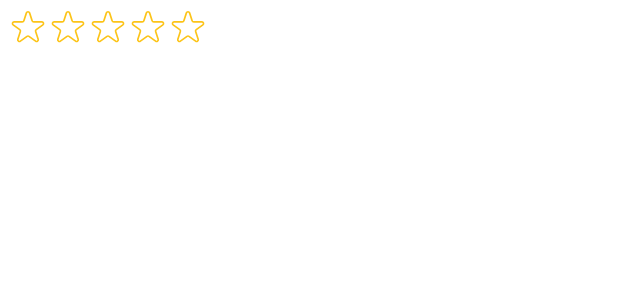
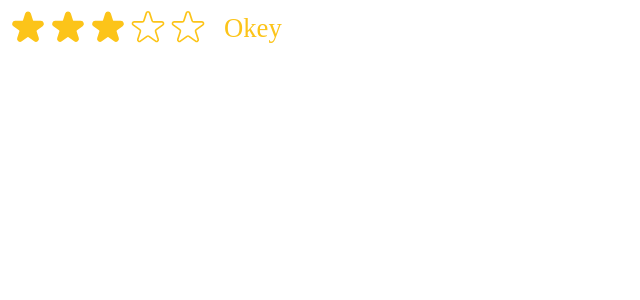
Before and after one commit to Collins-Kinumbi/React-movie-site-setPopcorn, a React (Create React App) app: page / in a window 1280 px wide. Shown: the top 300 px of the page, without its empty margins (0-640 px from the left). Built offline with nearby package versions, Linux system fonts and the light colour scheme.

Commit message:
Finished improving reusability of the star rating component

```diff
--- a/src/components/StarRating.jsx
+++ b/src/components/StarRating.jsx
@@ -1,4 +1,5 @@
 import { useState } from "react";
+import PropTypes from "prop-types";
 
 const containerStyle = {
   display: "flex",
@@ -16,12 +17,16 @@ function StarRating({
   color = "#fcc419",
   size = 40,
   className = "",
+  messages = [],
+  defaultRating = 0,
+  onSetRating,
 }) {
-  const [rating, setRating] = useState(0);
+  const [rating, setRating] = useState(defaultRating);
   const [tempRating, setTempRating] = useState(0);
 
   const handleRating = (rating) => {
     setRating(rating);
+    onSetRating(rating);
   };
   const handleTempRating = (tempRating) => {
     setTempRating(tempRating);
@@ -36,7 +41,7 @@ function StarRating({
 
   return (
     <>
-      <div style={containerStyle}>
+      <div style={containerStyle} className={className}>
         <div style={starContainerStyle}>
           {Array.from({ length: maxRating }, (_, i) => (
             <Star
@@ -52,7 +57,11 @@ function StarRating({
             </Star>
           ))}
         </div>
-        <p style={textStyle}>{tempRating || rating || ""}</p>
+        <p style={textStyle}>
+          {messages.length === maxRating
+            ? messages[tempRating ? tempRating - 1 : rating - 1]
+            : tempRating || rating || ""}
+        </p>
       </div>
     </>
   );
@@ -101,6 +110,16 @@ function Star({ onRate, full, onHover, onHoverOut, color, size }) {
   );
 }
 
+StarRating.propTypes = {
+  maxRating: PropTypes.number,
+  defaultRating: PropTypes.number,
+  color: PropTypes.string,
+  size: PropTypes.number,
+  messages: PropTypes.array,
+  className: PropTypes.string,
+  onSetRating: PropTypes.func,
+};
+
 // StarRating.defaultProps = {
 //   maxRating: 5,
 // };
--- a/src/index.js
+++ b/src/index.js
@@ -9,6 +9,10 @@ const root = ReactDOM.createRoot(document.querySelector("#root"));
 root.render(
   <React.StrictMode>
     {/* <App /> */}
-    <StarRating maxRating={5} />
+    <StarRating
+      maxRating={5}
+      messages={["Terrible", "Bad", "Okey", "Good", "Amaizing"]}
+      defaultRating={3}
+    />
   </React.StrictMode>
 );
```
